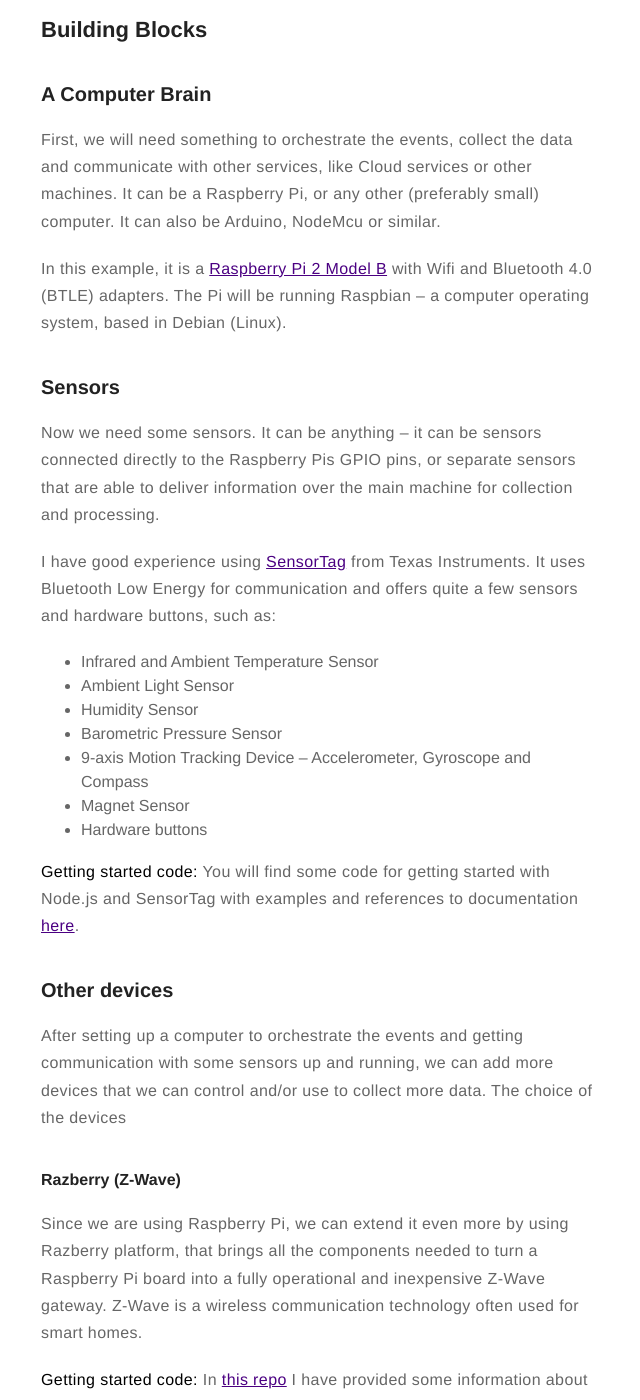
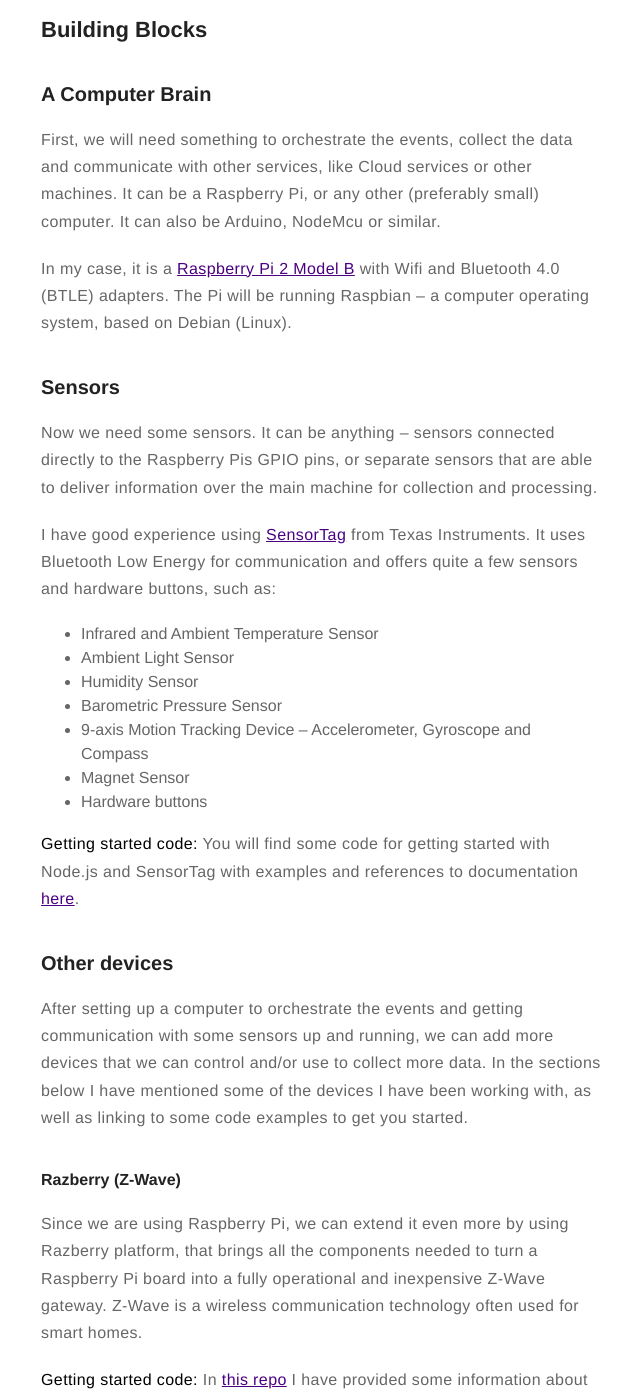
Before and after one commit to mehmandarov/mehmandarov.github.io, a Jekyll site: the page built from _posts/2017-03-16-iot-prototyping-startup-kit.markdown, in a window 1280 px wide and 1400 px high, scrolled down 948 px. Shown: the whole window, without its empty margins (319-959 px from the left). Built offline with Jekyll 4.4.1, drawn with Linux system fonts in a browser that asks for light colours; some of the changed text lies outside the part shown.

Commit message:
Minor edits

```diff
--- a/_posts/2017-03-16-iot-prototyping-startup-kit.markdown
+++ b/_posts/2017-03-16-iot-prototyping-startup-kit.markdown
@@ -25,11 +25,11 @@
 
 Playing around with IoT devices provides several advantages. Apart from the obvious ability to easily prototype systems tailored for your specific needs, it can also give you a more engaging way to gain insight into the tools and infrastructure that usually comes with IoT devices, and is relevant for most of the modern developers:
 
-* cloud
-* distributed systems
-* data analysis
-* data visualisation
-* machine learning and prediction models
+* Cloud
+* Distributed systems
+* Data analysis
+* Data visualisation
+* Machine learning and prediction models
 
 This post is meant to provide you with a simple and minimal set-up to get you started playing around with IoT. I would like to show you just a few devices I have used and provide you with the code examples for them.
 
@@ -38,10 +38,10 @@
 ### A Computer Brain
 First, we will need something to orchestrate the events, collect the data and communicate with other services, like Cloud services or other machines. It can be a Raspberry Pi, or any other (preferably small) computer. It can also be Arduino, NodeMcu or similar.
 
-In this example, it is a [Raspberry Pi 2 Model B][1] with Wifi and Bluetooth 4.0 (BTLE) adapters. The Pi will be running Raspbian – a computer operating system, based in Debian (Linux).
+In my case, it is a [Raspberry Pi 2 Model B][1] with Wifi and Bluetooth 4.0 (BTLE) adapters. The Pi will be running Raspbian – a computer operating system, based on Debian (Linux).
 
 ### Sensors
-Now we need some sensors. It can be anything – it can be sensors connected directly to the Raspberry Pis GPIO pins, or separate sensors that are able to deliver information over the main machine for collection and processing.
+Now we need some sensors. It can be anything – sensors connected directly to the Raspberry Pis GPIO pins, or separate sensors that are able to deliver information over the main machine for collection and processing.
 
 I have good experience using [SensorTag][2] from Texas Instruments. It uses Bluetooth Low Energy for communication and offers quite a few sensors and hardware buttons, such as:
 
@@ -56,7 +56,7 @@
 **Getting started code:** You will find some code for getting started with Node.js and SensorTag with examples and references to documentation [here][3].
 
 ### Other devices
-After setting up a computer to orchestrate the events and getting communication with some sensors up and running, we can add more devices that we can control and/or use to collect more data. The choice of the devices
+After setting up a computer to orchestrate the events and getting communication with some sensors up and running, we can add more devices that we can control and/or use to collect more data. In the sections below I have mentioned some of the devices I have been working with, as well as linking to some code examples to get you started.
 
 #### Razberry (Z-Wave)
 Since we are using Raspberry Pi, we can extend it even more by using Razberry platform, that brings all the components needed to turn a Raspberry Pi board into a fully operational and inexpensive Z-Wave gateway. Z-Wave is a wireless communication technology often used for smart homes.
```
Also changed, not shown: other parts of _posts/2017-03-16-iot-prototyping-startup-kit.markdown (+1 -1 lines).
